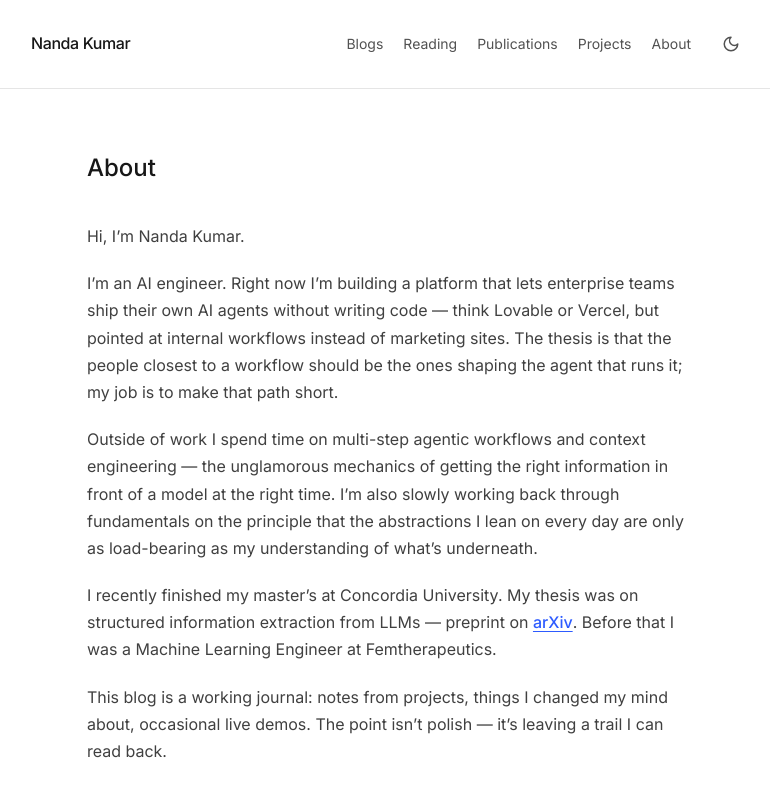
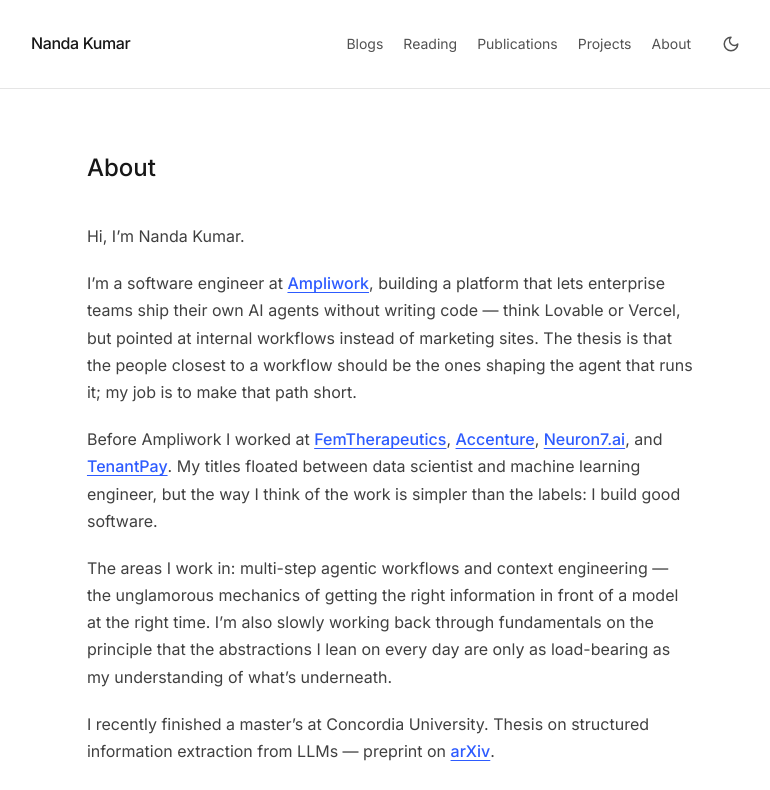
Before and after one commit to parzival1l/parzival1l.github.io, a Next.js app: page /about in a window 1280 px wide. Shown: the top 790 px of the page, without its empty margins (249-1019 px from the left). Built offline with nearby package versions, Linux system fonts and the light colour scheme.

Commit message:
Link org sites on about page; rebrand self as software engineer

```diff
--- a/app/about/page.tsx
+++ b/app/about/page.tsx
@@ -12,29 +12,38 @@
       <p>Hi, I&rsquo;m Nanda Kumar.</p>
 
       <p>
-        I&rsquo;m an AI engineer. Right now I&rsquo;m building a platform that
-        lets enterprise teams ship their own AI agents without writing code
-        &mdash; think Lovable or Vercel, but pointed at internal workflows
-        instead of marketing sites. The thesis is that the people closest to a
-        workflow should be the ones shaping the agent that runs it; my job is
-        to make that path short.
+        I&rsquo;m a software engineer at{' '}
+        <a href="https://www.ampliwork.com/">Ampliwork</a>, building a
+        platform that lets enterprise teams ship their own AI agents without
+        writing code &mdash; think Lovable or Vercel, but pointed at internal
+        workflows instead of marketing sites. The thesis is that the people
+        closest to a workflow should be the ones shaping the agent that runs
+        it; my job is to make that path short.
       </p>
 
       <p>
-        Outside of work I spend time on multi-step agentic workflows and
-        context engineering &mdash; the unglamorous mechanics of getting the
-        right information in front of a model at the right time. I&rsquo;m
-        also slowly working back through fundamentals on the principle that
-        the abstractions I lean on every day are only as load-bearing as my
+        Before Ampliwork I worked at{' '}
+        <a href="https://femtherapeutics.com/">FemTherapeutics</a>,{' '}
+        <a href="https://www.accenture.com/">Accenture</a>,{' '}
+        <a href="https://neuron7.ai">Neuron7.ai</a>, and{' '}
+        <a href="https://www.tenantpay.com">TenantPay</a>. My titles floated
+        between data scientist and machine learning engineer, but the way I
+        think of the work is simpler than the labels: I build good software.
+      </p>
+
+      <p>
+        The areas I work in: multi-step agentic workflows and context
+        engineering &mdash; the unglamorous mechanics of getting the right
+        information in front of a model at the right time. I&rsquo;m also
+        slowly working back through fundamentals on the principle that the
+        abstractions I lean on every day are only as load-bearing as my
         understanding of what&rsquo;s underneath.
       </p>
 
       <p>
-        I recently finished my master&rsquo;s at Concordia University. My
-        thesis was on structured information extraction from LLMs &mdash;
-        preprint on{' '}
-        <Link href="https://arxiv.org/abs/2510.17720">arXiv</Link>. Before
-        that I was a Machine Learning Engineer at Femtherapeutics.
+        I recently finished a master&rsquo;s at Concordia University.
+        Thesis on structured information extraction from LLMs &mdash; preprint
+        on <Link href="https://arxiv.org/abs/2510.17720">arXiv</Link>.
       </p>
 
       <p>
--- a/app/layout.tsx
+++ b/app/layout.tsx
@@ -20,7 +20,7 @@
     template: '%s · Nanda Kumar',
   },
   description:
-    'Notes from an AI engineer building tools for enterprise teams to ship their own agents.',
+    'Notes from a software engineer building tools for enterprise teams to ship their own agents.',
 }
 
 export const viewport: Viewport = {
--- a/app/page.tsx
+++ b/app/page.tsx
@@ -60,12 +60,12 @@
               Nanda Kumar
               <VerifiedBadge />
             </p>
-            <p className="text-sm text-neutral-500">AI Engineer</p>
+            <p className="text-sm text-neutral-500">Software Engineer</p>
           </div>
         </div>
 
         <p className="text-base leading-relaxed text-neutral-700">
-          I&rsquo;m an AI engineer at <AmpliMark />{' '}
+          I&rsquo;m a software engineer at <AmpliMark />{' '}
           <span className="font-medium text-neutral-900">Ampliwork</span>,
           where we&rsquo;re building the easiest way for enterprise teams to
           ship their own agents &mdash; no code required. I write here about
```
Also changed, not shown: public/images/avatar.jpg (added).
